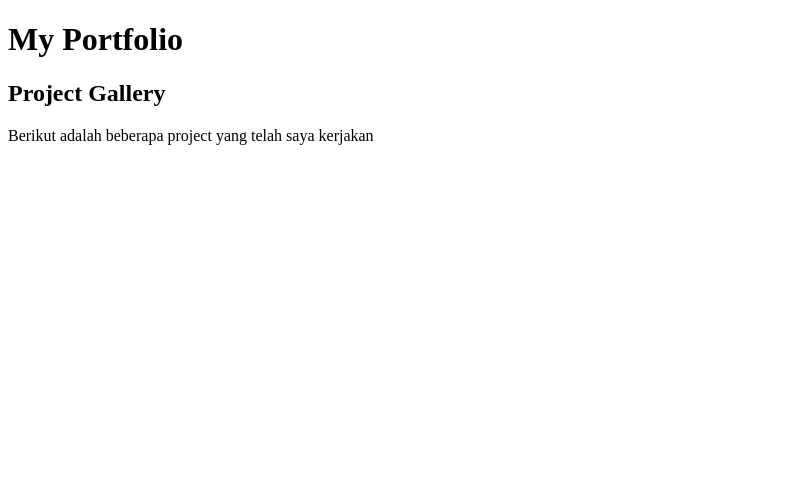
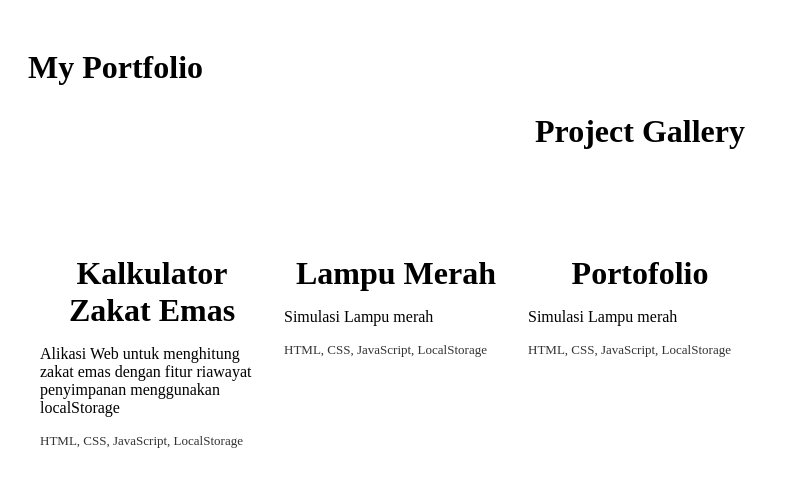
Before and after one commit to mahirdotdev/belajar-javascript-sma-it-hsi, a plain HTML site: page array-object/index.html in a window 1280 px wide. Shown: the whole page, without its empty margins (0-799 px from the left). Drawn offline with Linux system fonts and the light colour scheme.

Commit message:
array object

```diff
--- a/array-object/index.html
+++ b/array-object/index.html
@@ -2,7 +2,7 @@
 <html>
   <head>
     <title>Portofolio Project Gallery</title>
-  <link rel="stylesheet" href="style.css">
+    <link rel="stylesheet" href="style.css" />
   </head>
   <body>
     <div class="navbar">
@@ -11,10 +11,14 @@
 
     <div class="container">
       <h2>Project Gallery</h2>
-    <p class="subtitle">Berikut adalah beberapa project yang telah saya kerjakan</p>
+      <p class="subtitle">
+        Berikut adalah beberapa project yang telah saya kerjakan
+      </p>
 
       <!-- Area untuk menampilkan project -->
-    <div id="gallery" class="gallery"></div>
+      <div id="gallery" class="gallery">
+
+      </div>
     </div>
 
     <script src="portfolio.js"></script>
--- a/array-object/portfolio.js
+++ b/array-object/portfolio.js
@@ -0,0 +1,75 @@
+// Array Object
+
+const project1 = {
+  title: "Kalkulator Zakat Emas",
+  description:
+    "Alikasi Web untuk menghitung zakat emas dengan fitur riawayat penyimpanan menggunakan localStorage",
+  image: "",
+  tags: ["HTML", "CSS", "JavaScript", "LocalStorage"],
+  link: "https://github.com/mahirdev/belajar-javascript/zakat-emas",
+};
+
+const project2 = {
+  title: "Lampu Merah",
+  description: "Simulasi Lampu merah",
+  image: "",
+  tags: ["HTML", "CSS", "JavaScript", "LocalStorage"],
+  link: "https://github.com/mahirdev/belajar-javascript/zakat-emas",
+};
+
+const projects = [project1, project2];
+
+const projectsLagi = [
+  {
+    title: "Kalkulator Zakat Emas",
+    description:
+      "Alikasi Web untuk menghitung zakat emas dengan fitur riawayat penyimpanan menggunakan localStorage",
+    image: "",
+    tags: ["HTML", "CSS", "JavaScript", "LocalStorage"],
+    link: "https://github.com/mahirdev/belajar-javascript/zakat-emas",
+  },
+  {
+    title: "Lampu Merah",
+    description: "Simulasi Lampu merah",
+    image: "",
+    tags: ["HTML", "CSS", "JavaScript", "LocalStorage"],
+    link: "https://github.com/mahirdev/belajar-javascript/zakat-emas",
+  },
+  {
+    title: "Portofolio",
+    description: "Simulasi Lampu merah",
+    image: "",
+    tags: ["HTML", "CSS", "JavaScript", "LocalStorage"],
+    link: "https://github.com/mahirdev/belajar-javascript/zakat-emas",
+  },
+];
+
+const gallery = document.getElementById("gallery");
+
+for (let i = 0; i < projectsLagi.length; i++) {
+  let project = projectsLagi[i];
+
+  let card = document.createElement("div");
+  card.className = "card";
+
+  let title = document.createElement("h2");
+  title.textContent = project.title;
+
+  let description = document.createElement("p");
+  description.textContent = project.description;
+
+  const tags = document.createElement("div");
+  tags.className = "tag-content";
+
+  tags.textContent = project.tags.join(", ");
+
+  const cardInfo = document.createElement("div");
+
+  card.appendChild(title);
+  card.appendChild(description);
+  card.appendChild(tags);
+  card.appendChild(cardInfo);
+
+  gallery.appendChild(card);
+  gallery.appendChild(card);
+}
--- a/array-object/style.css
+++ b/array-object/style.css
@@ -0,0 +1,35 @@
+body {
+  min-height: 100vh;
+  padding: 20px;
+}
+.container {
+  max-width: 1200px;
+  margin: 0 auto;
+}
+
+.container h2 {
+  text-align: center;
+  font-size: 2em;
+  margin-bottom: 10px;
+}
+
+.subtitle {
+  color: rgba(255, 255, 255, 0.8);
+  text-align: center;
+  margin-bottom: 40px;
+  font-size: 1.1em;
+}
+
+.gallery {
+  display: grid;
+  /**
+    otomatis mengisi kekosongan dengan minimal lebar 200px
+    **/
+  grid-template-columns: repeat(auto-fill, minmax(200px, 1fr));
+  gap: 20px;
+}
+
+.tag-content{
+    font-size: small;
+    color: #333;
+}
```
Lines whose indentation alone changed are shown as unchanged.
